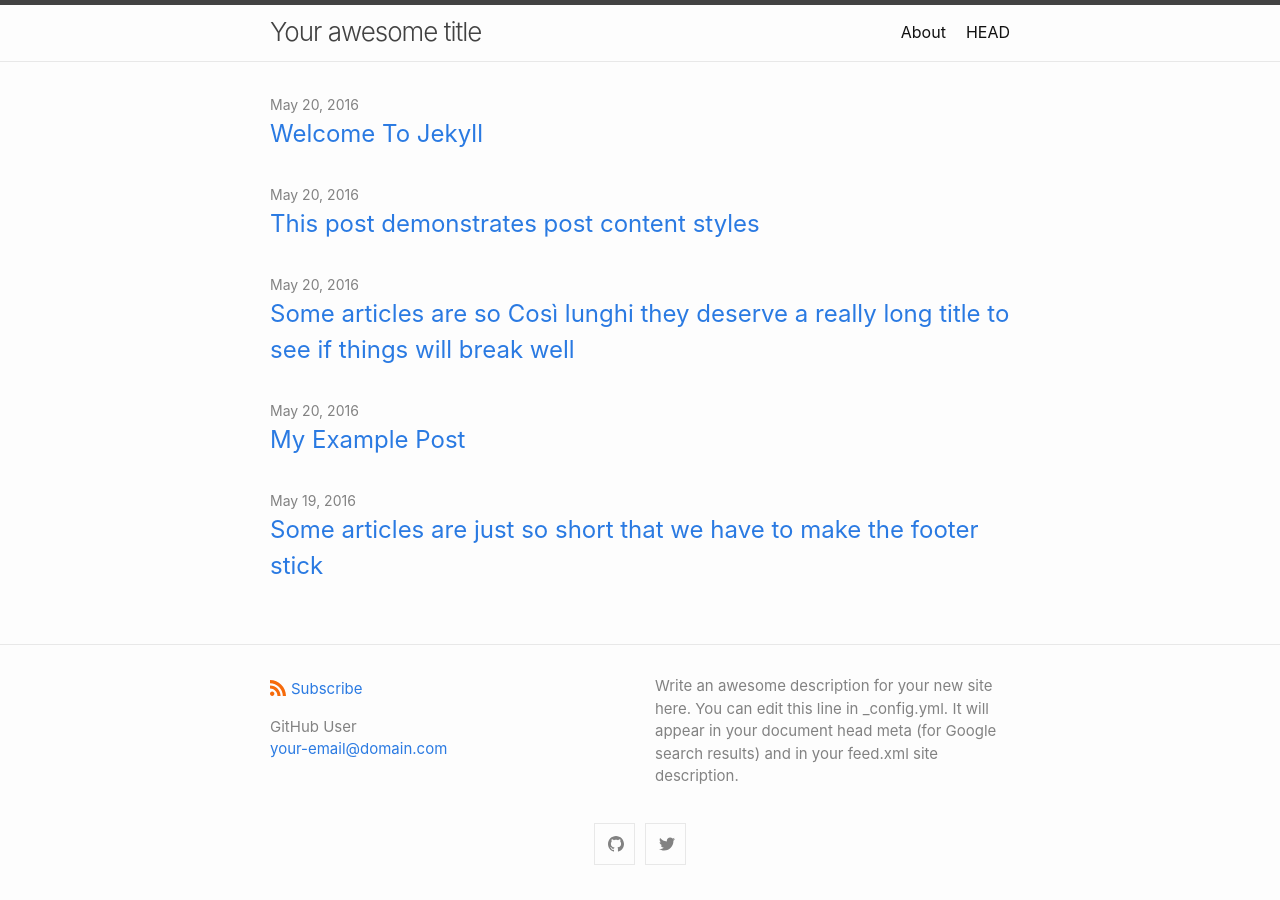
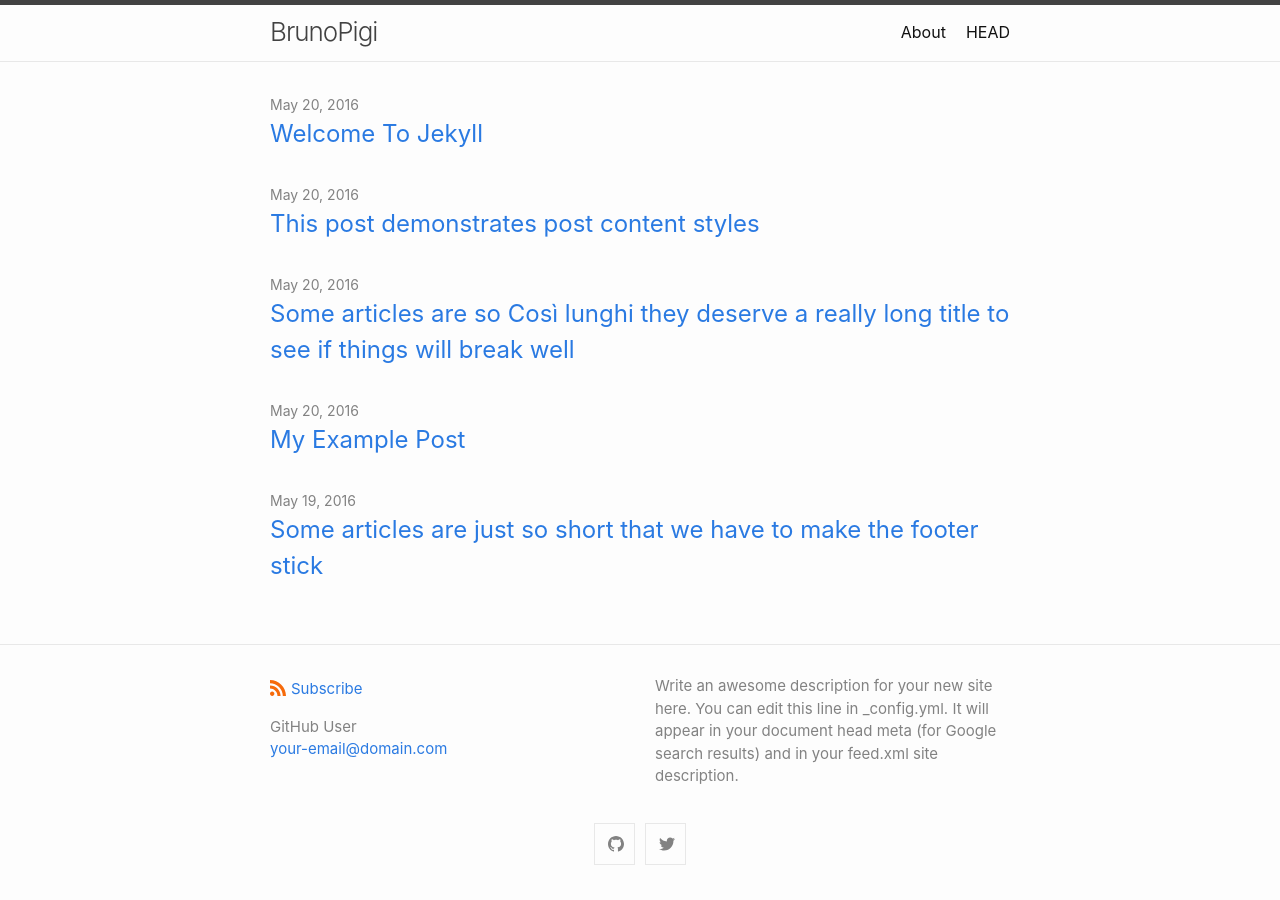
Before and after one commit to brunopigi/brunopigi.github.io, a Jekyll site: the page built from index.md, in a window 1280 px wide. Built offline with Jekyll 4.4.1, drawn with Linux system fonts in a browser that asks for light colours.

Commit message:
Update _config.yml

```diff
--- a/_config.yml
+++ b/_config.yml
@@ -1,4 +1,4 @@
-title: Your awesome title
+title: BrunoPigi
 author:
   name: GitHub User
   email: your-email@domain.com
```
